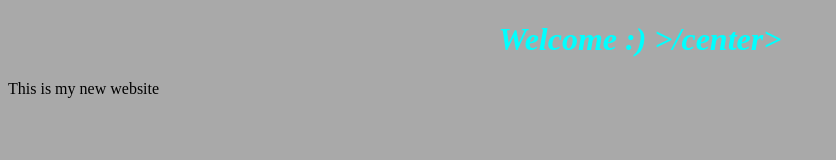
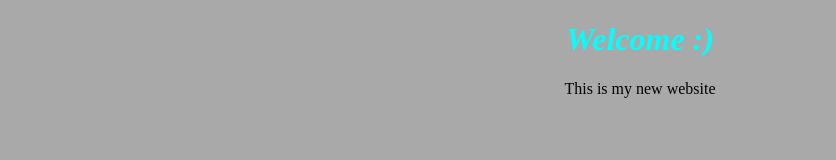
Before and after one commit to MorganGerdin/morgangerdin.github.io, a plain HTML site: page index.html in a window 1280 px wide. Shown: the whole page, without its empty margins (0-836 px from the left). Drawn offline with Linux system fonts and the light colour scheme.

Commit message:
Update index.html

```diff
--- a/index.html
+++ b/index.html
@@ -16,7 +16,7 @@ h1 {
 
     </head>
     <body bgcolor="darkgray">
-        <h1> <center> Welcome :) >/center> </h1>
-        <p>This is my new website</p>
+        <h1> <center> Welcome :) </center> </h1>
+        <p> <center> This is my new website </center> </p>
     </body>
 </html>
```
